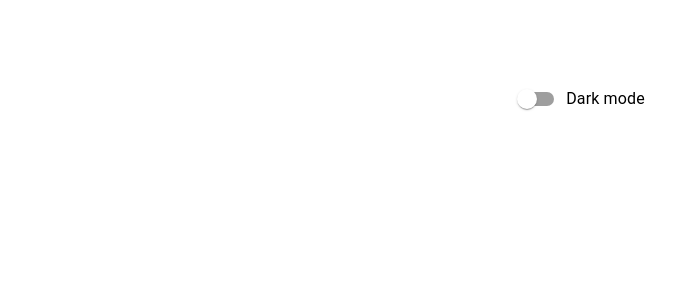
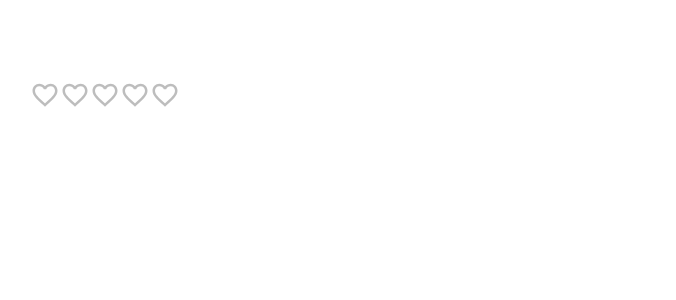
Before and after one commit to akdemirsafak/ReactAndMui, a React (Create React App) app: page / in a window 1280 px wide. Shown: the top 300 px of the page, without its empty margins (50-726 px from the left). Built offline with nearby package versions, Linux system fonts and the light colour scheme.

Commit message:
Rating Basic Examples

```diff
--- a/src/App.tsx
+++ b/src/App.tsx
@@ -6,7 +6,8 @@
 // import {MuiRadioButton} from './components/MuiRadioButton'
 // import {MuiSelect} from './components/MuiSelect';
 //import { MuiCheckbox } from './components/MuiCheckbox';
-import { MuiSwitch } from './components/MuiSwitch';
+//import { MuiSwitch } from './components/MuiSwitch';
+import { MuiRating } from './components/MuiRating';
 function App() {
 
   return (
@@ -17,7 +18,8 @@
     {/* <MuiSelect/> */}
     {/* <MuiRadioButton/> */}
     {/* <MuiCheckbox/> */}
-    <MuiSwitch/>
+    {/* <MuiSwitch/> */}
+    <MuiRating/>
     </div>
   );
 }
--- /dev/null
+++ b/src/components/MuiRating.tsx
@@ -0,0 +1,34 @@
+import { Stack,Rating } from "@mui/material"
+import { useState } from "react"
+import FavoriteIcon from '@mui/icons-material/Favorite'
+import FavoriteBorderIcon from '@mui/icons-material/FavoriteBorder'
+
+export const MuiRating=()=>{
+    const [value,setValue] =useState<number| null>(null)
+    const handleChange=(
+        _event:React.ChangeEvent<{}>,
+        newValue:number | null
+        ) =>{
+            setValue(newValue);
+        }
+    console.log(value)
+    return (
+        <Stack spacing={2}>
+            {/* <Rating
+                value={value}
+                onChange={handleChange}
+                precision={0.5}
+                size='large'
+            /> */}
+            {/*Special Icon */}
+                <Rating
+                value={value}
+                onChange={handleChange}
+                precision={0.5}
+                size='large'
+                icon={<FavoriteIcon fontSize="inherit" color="error"/>}
+                emptyIcon={<FavoriteBorderIcon fontSize="inherit"/>}
+            />
+        </Stack>
+    )
+}
```
